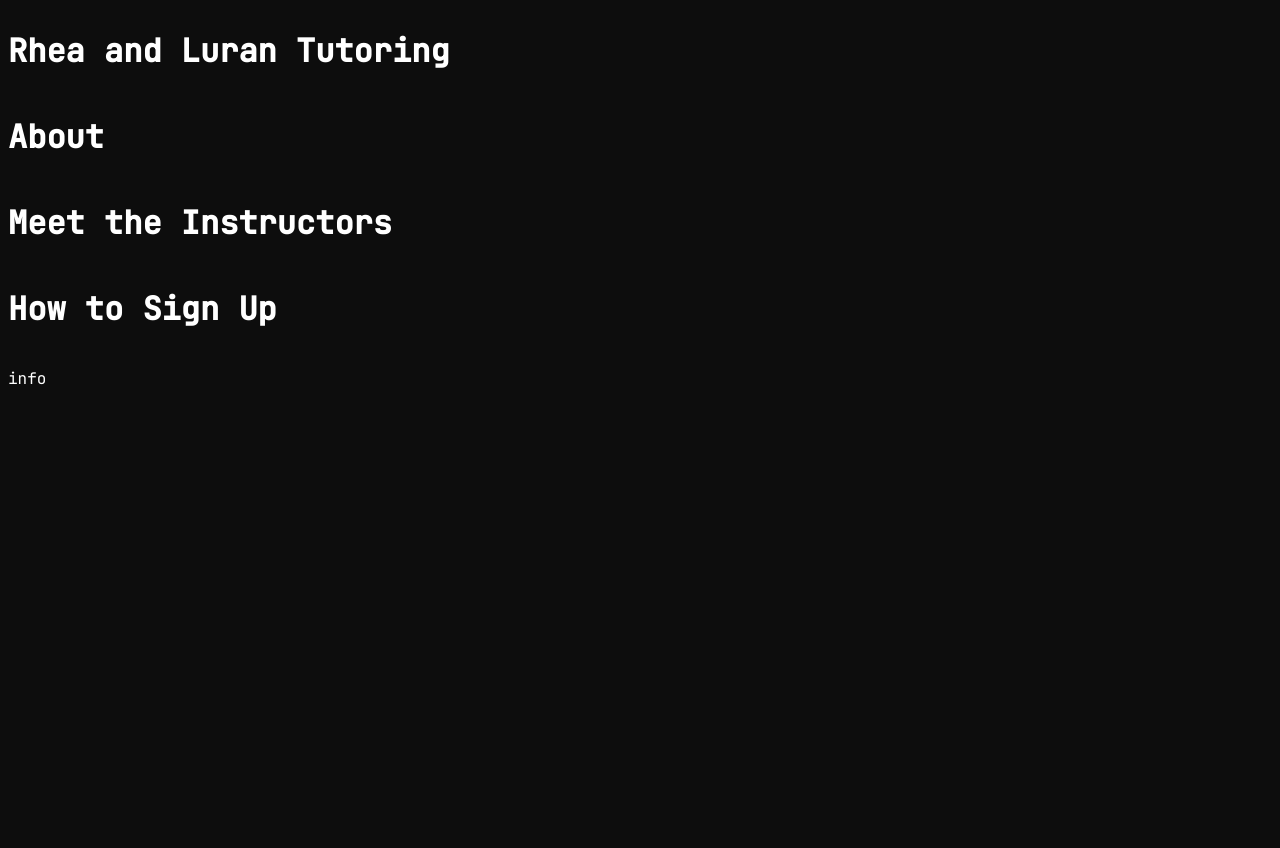
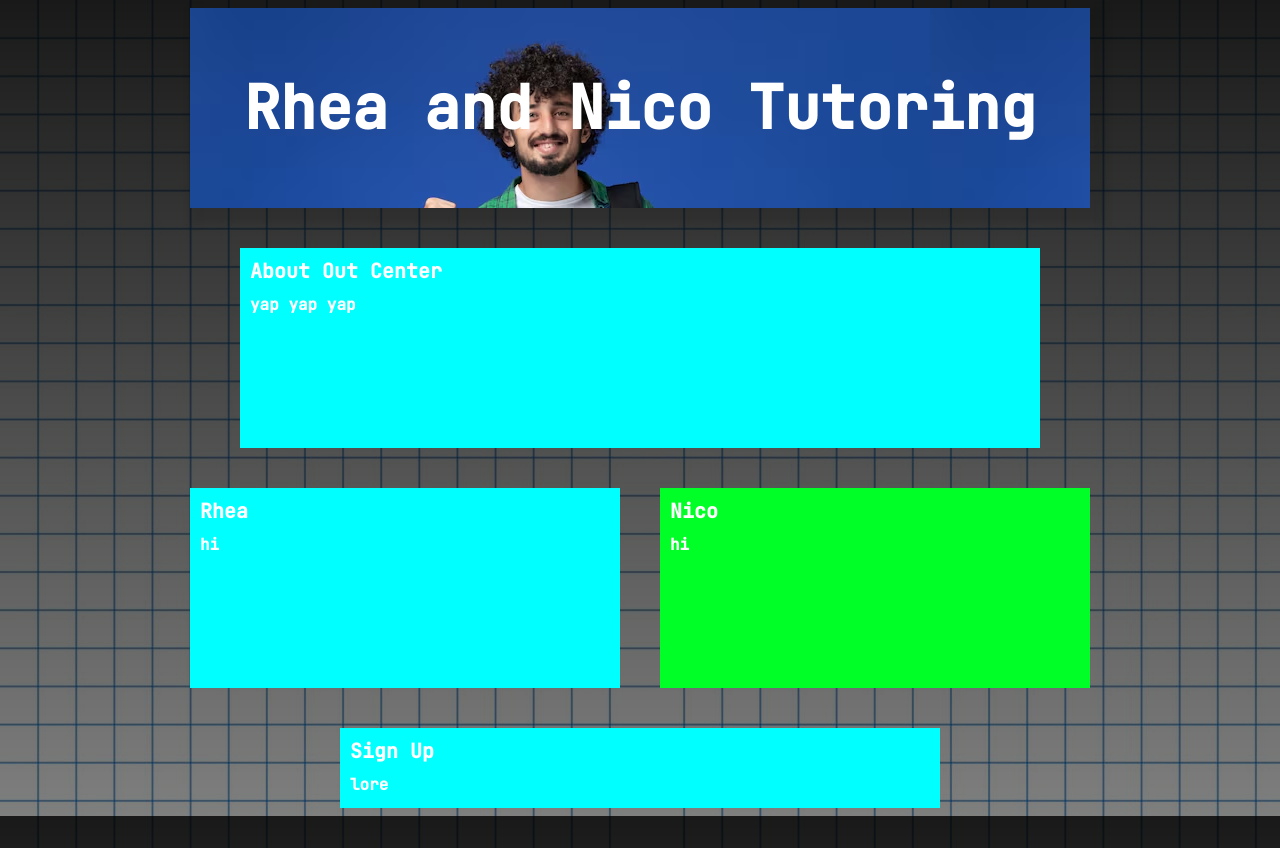
Before and after one commit to reeesadh/RheaAndNicoTutoring, a plain HTML site: page index.html in a window 1280 px wide. Before the commit the page ends 816 px from the top, so only its background shows below. Drawn offline with Linux system fonts and the light colour scheme.

Commit message:
layout idea??

```diff
--- a/index.html
+++ b/index.html
@@ -14,13 +14,111 @@
         flex-direction: column;
         height: 100vh;
     }
+
+    #title {
+        background-color: #11d2f040;
+        background-image: url(student.avif);
+        width: 900px;
+        height: 200px;
+        align-self: center;
+        box-shadow: 8px 8px 8px 8px rgba(0,0,0,0.1);
+    }
+
+    #centered-text {
+        text-align: center;
+        font-size: 60px;
+        font-weight: bold;
+
+    }
+
+    #bg {
+        background-image: linear-gradient(rgba(0,0,0,0.9), rgba(0,0,0,0.5)), url(graphingpaper.jpg);
+    }
+
+    #Rhea {
+        background-color: aqua;
+        width: 430px;
+        height: 200px;
+    }
+
+    #Nico {
+        background-color: rgb(0, 255, 38);
+        width: 430px;
+        height: 200px;
+    }
+
+    #About {
+        background-color: aqua;
+        width: 800px;
+        height: 200px;
+    }
+
+    #SignUp {
+        background-color: aqua;
+        width: 600px;
+        height: 80px;
+    }
+
+    #horizontal {
+        display: flex;
+    }
+
+    #vertical {
+        display: flex;
+        flex-direction: column;
+        gap: 40px;
+    }
 </style>
-<body>
-<h1>Rhea and Luran Tutoring</h1>
-<h1>About</h1>
-<h1>Meet the Instructors</h1>
-<h1>How to Sign Up</h1>
-<p>info</p>
+<body id="bg">
+
+<div id="vertical">
+    <div id="title">
+        <div style="height: 60px;"></div>
+        <div id="centered-text">Rhea and Nico Tutoring</div>
+    </div>
+
+    <div style="align-self: center;" id="About">
+        <div style="font-weight: bold; margin: 10px; font-size: 20px;">
+            About Out Center
+        </div>
+            <div style="font-weight: bold; margin: 10px;">
+                yap yap yap
+            </div>
+        </div>
+
+    <div style="align-self: center;">
+        <div id="horizontal">
+            <div id="Rhea">
+                <div style="font-weight: bold; margin: 10px; font-size: 20px;">
+                    Rhea
+                </div>
+                <div style="font-weight: bold; margin: 10px;">
+                    hi
+                </div>
+            </div>
+            <div style="width: 40px;"></div>
+            <div id="Nico">
+                <div style="font-weight: bold; margin: 10px; font-size: 20px;">
+                    Nico
+                </div>
+                <div style="font-weight: bold; margin: 10px;">
+                    hi
+                </div>
+            </div>
+        </div>
+    </div>
+
+    <div id="SignUp" style="align-self: center;">
+        <div style="font-weight: bold; margin: 10px; font-size: 20px;">
+            Sign Up
+        </div>
+        <div style="font-weight: bold; margin: 10px;">
+            lore
+        </div>
+    </div>
+
+    <div></div>
+</div>
 
 </body>
 </html>
```
Also changed, not shown: graphingpaper.jpg (added), student.avif (added).
